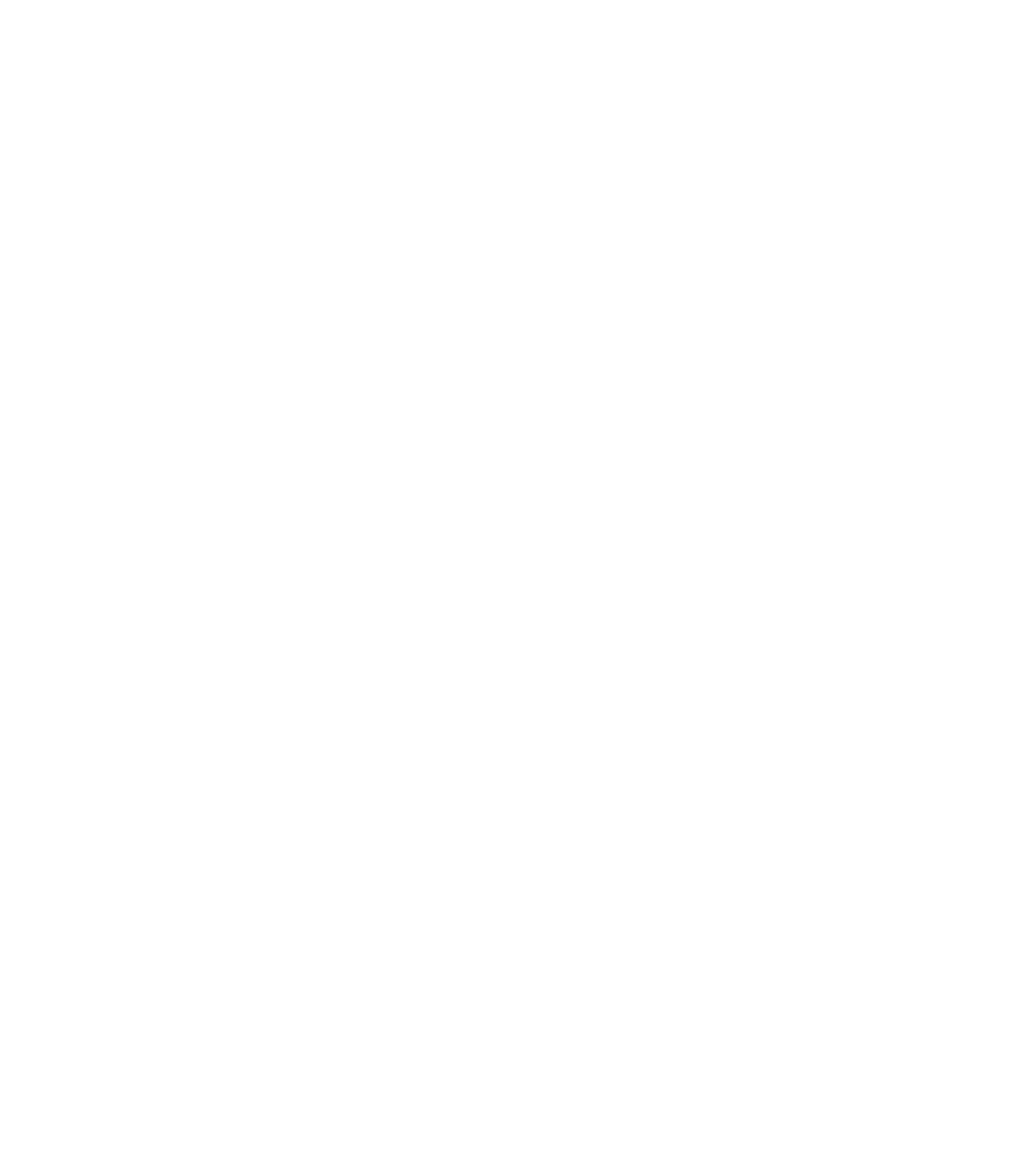
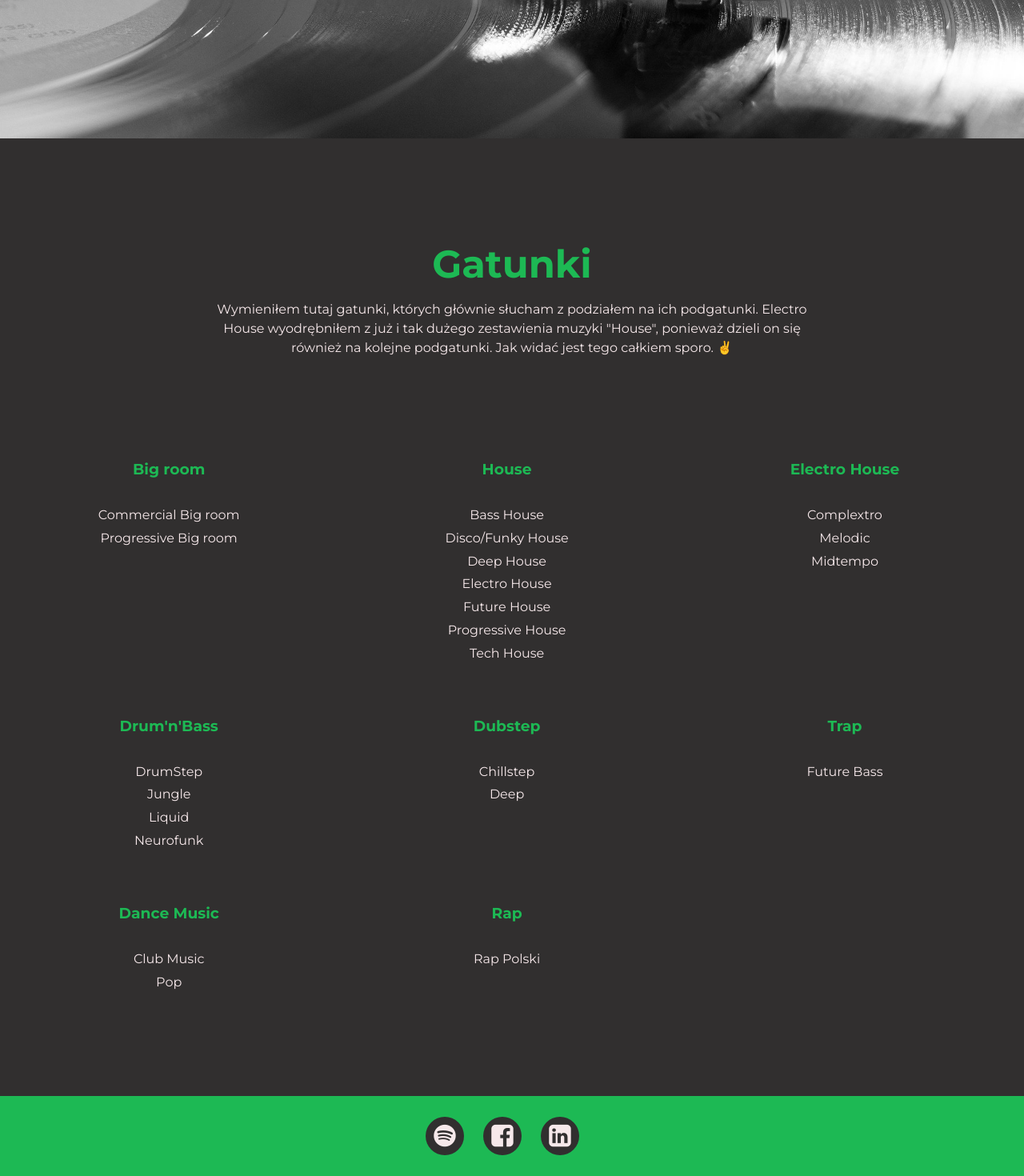
Before and after one commit to jarek-janowski/react-router-web, a React (Create React App) app: page /genres in a window 1280 px wide. Shown: the part 627-2097 px from the top of the page at 80% size. Before the commit the page ends 800 px from the top, so only its background shows below. Built offline with nearby package versions, Linux system fonts and the light colour scheme.

Commit message:
feat: genrespage structure & styles

```diff
--- a/src/layouts/Main.js
+++ b/src/layouts/Main.js
@@ -1,6 +1,6 @@
 import {Route, Switch} from 'react-router-dom'
 // import HeroPage from '../pages/HeroPage'
-import About from '../pages/About'
+import AboutPage from '../pages/AboutPage'
 import GenresPage from '../pages/GenresPage'
 import Top5Page from '../pages/Top5Page'
 import ErrorPage from '../pages/ErrorPage'
@@ -8,7 +8,7 @@ import ErrorPage from '../pages/ErrorPage'
 const Main = () => {
     return (
         <Switch>
-            <Route path="/" exact component={About} />
+            <Route path="/" exact component={AboutPage} />
             <Route path="/genres" component={GenresPage} />
             <Route path="/top5" component={Top5Page} />
             <Route component={ErrorPage} />
--- a/src/pages/About.js
+++ b/src/pages/AboutPage.js
@@ -1,14 +1,15 @@
-import '../styles/About.scss'
+import '../styles/AboutPage.scss'
 import '../styles/Hero.scss'
 import me from '../images/me.jpeg'
 
 const About = () => {
+
+
     return (
         <>
             <section className="hero">
                 <div className="hero-wrapper">
-                    <h1 className="hero__heading">Cześć, <span className="hero__heading--special">tu Jarek!</span><span className="hero__heading--special-small">Witaj w strefie dobrych brzmień 😎</span></h1>
-
+                    <h1 className="hero__heading">Cześć, <span className="hero__heading--special">tu Jarek</span><span className="hero__heading--special-small">Witaj w strefie dobrych brzmień 😎</span></h1>
                     <a className="hero__link" href="https://open.spotify.com/user/jaro935?si=tvec8xsfSUKYDLzKMqGXUg">Sprawdź mojego spotify</a>
                 </div>
             </section>
--- a/src/pages/GenresPage.js
+++ b/src/pages/GenresPage.js
@@ -1,6 +1,89 @@
+import '../styles/GenresPage.scss'
+import '../styles/Hero.scss'
+
 const GenresPage = () => {
     return (
-        <div>genres page</div>
+        <>
+        <section className="hero hero--genres">
+            <div className="hero-wrapper">
+                <h1 className="hero__heading">Gatunki, <span className="hero__heading--special">które słucham</span><span className="hero__heading--special-small">Jest tego całkiem sporo 😎</span></h1>
+                <a className="hero__link" href="https://open.spotify.com/user/jaro935?si=tvec8xsfSUKYDLzKMqGXUg">Sprawdź mojego spotify</a>
+            </div>
+        </section>
+        <section className="genres">
+            <h2 className="genres__heading">Gatunki</h2>
+            <p className="genres__description">Wymieniłem tutaj gatunki, których głównie słucham
+            z podziałem na ich podgatunki. Electro House wyodrębniłem z już i tak dużego zestawienia
+            muzyki "House", ponieważ dzieli on się również na kolejne podgatunki. Jak widać jest
+            tego całkiem sporo. ✌</p>
+            <div className="genres__grid">
+                <article className="genres-section">
+                    <h3 className="genres-section__heading">Big room</h3>
+                    <ul className="genres-list">
+                        <li className="genres-list__item">Commercial Big room</li>
+                        <li className="genres-list__item">Progressive Big room</li>
+                    </ul>
+                </article>
+                <article className="genres-section">
+                    <h3 className="genres-section__heading">House</h3>
+                    <ul className="genres-list">
+                        <li className="genres-list__item">Bass House</li>
+                        <li className="genres-list__item">Disco/Funky House</li>
+                        <li className="genres-list__item">Deep House</li>
+                        <li className="genres-list__item">Electro House</li>
+                        <li className="genres-list__item">Future House</li>
+                        <li className="genres-list__item">Progressive House</li>
+                        <li className="genres-list__item">Tech House</li>
+                    </ul>
+                </article>
+                <article className="genres-section">
+                    <h3 className="genres-section__heading">Electro House</h3>
+                    <ul className="genres-list">
+                        <li className="genres-list__item">Complextro</li>
+                        <li className="genres-list__item">Melodic</li>
+                        <li className="genres-list__item">Midtempo</li>
+                    </ul>
+                </article>
+                <article className="genres-section">
+                    <h3 className="genres-section__heading">Drum'n'Bass</h3>
+                    <ul className="genres-list">
+                        <li className="genres-list__item">DrumStep</li>
+                        <li className="genres-list__item">Jungle</li>
+                        <li className="genres-list__item">Liquid</li>
+                        <li className="genres-list__item">Neurofunk</li>
+                    </ul>
+                </article>
+                <article className="genres-section">
+                    <h3 className="genres-section__heading">Dubstep</h3>
+                    <ul className="genres-list">
+                        <li className="genres-list__item">Chillstep</li>
+                        <li className="genres-list__item">Deep</li>
+
+                    </ul>
+                </article>
+                <article className="genres-section">
+                    <h3 className="genres-section__heading">Trap</h3>
+                    <ul className="genres-list">
+                        <li className="genres-list__item">Future Bass</li>
+                    </ul>
+                </article>
+                <article className="genres-section">
+                    <h3 className="genres-section__heading">Dance Music</h3>
+                    <ul className="genres-list">
+                        <li className="genres-list__item">Club Music</li>
+                        <li className="genres-list__item">Pop</li>
+                    </ul>
+                </article>
+                <article className="genres-section">
+                    <h3 className="genres-section__heading">Rap</h3>
+                    <p className="genres-section__description"></p>
+                    <ul className="genres-list">
+                        <li className="genres-list__item">Rap Polski</li>
+                    </ul>
+                </article>
+            </div>
+        </section>
+    </>
      );
 }
 
--- a/src/styles/App.css
+++ b/src/styles/App.css
@@ -1,4 +1,4 @@
-.about {
+.main{
     min-height: 100vh;
     background-color: #312F2F;
 }
--- a/src/styles/Footer.scss
+++ b/src/styles/Footer.scss
@@ -1,7 +1,7 @@
 .footer {
     display: flex;
-    background: #9D79BC;
-    height: 200px;
+    background: #1DB954;
+    height: 100px;
     justify-content: center;
     align-items: center;
     &__socials{
--- /dev/null
+++ b/src/styles/GenresPage.scss
@@ -0,0 +1,42 @@
+.genres {
+    padding: 10% 0;
+    &__heading {
+        text-align: center;
+        font-size: 48px;
+        color: #1DB954;
+        margin-bottom: 16px;
+    }
+    &__description{
+        display: block;
+        max-width: 768px;
+        margin: 0 auto;
+        line-height: 1.5;
+        margin-bottom: 128px;
+        text-align: center;
+        color: #F6E8EA;
+
+    }
+    &__grid {
+        display: grid;
+        grid-template-columns: 33% 33% 33%;
+        grid-template-rows: auto;
+        row-gap: 64px;
+        text-align: center;
+    }
+    &-section{
+
+        &__heading{
+            color: #1DB954;
+            margin-bottom: 32px;
+        }
+    }
+    &-list{
+        list-style: none;
+        color: #F6E8EA;
+        line-height: 1.8;
+    }
+}
+
+.hero--genres {
+    background-image: url('../images/record-player.jpg');
+}
--- a/src/styles/Hero.scss
+++ b/src/styles/Hero.scss
@@ -1,6 +1,6 @@
 .hero {
+    background-image: url('../images/headphones-1920.jpg');
     height: 100vh;
-    background-image: url('../images/headphones-1920.jpg');
     background-repeat: no-repeat;
     background-size: cover;
     background-position: center;
@@ -33,6 +33,9 @@
             color: #F6E8EA;
         }
     }
+    &--genres{
+        background-image: url('../images/record-player.jpg');
+    }
 }
 
 .hero-wrapper {
```
Also changed, not shown: src/images/record-player.jpg (added), src/styles/AboutPage.scss (renamed from src/styles/About.scss).
